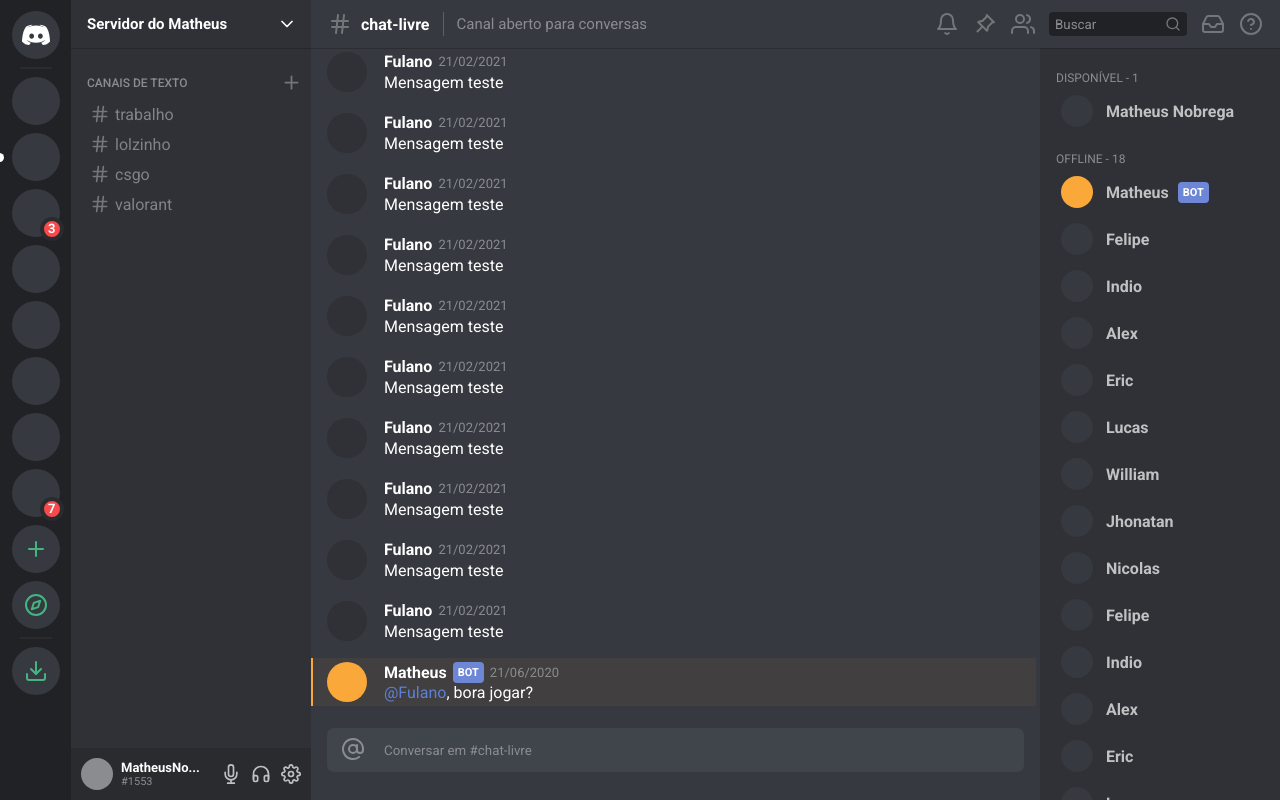
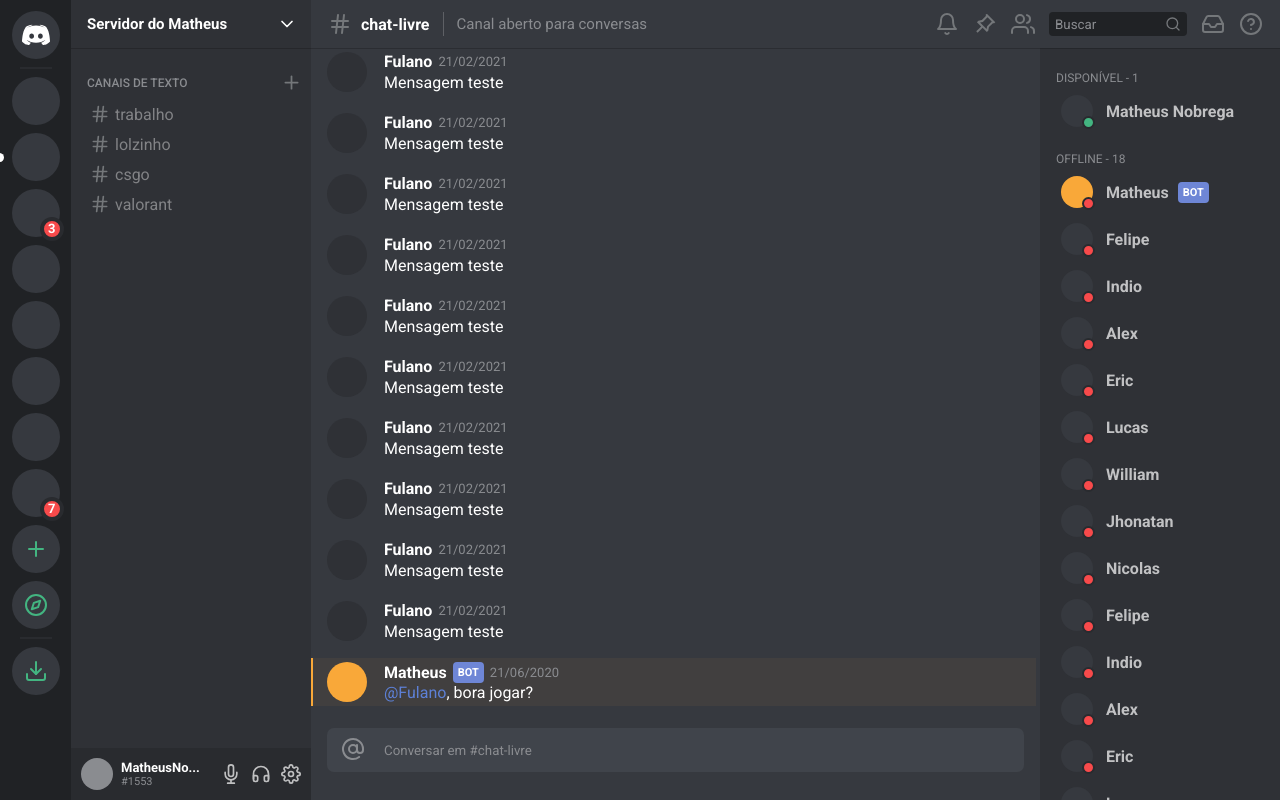
Before and after one commit to ma-nobrega/discord-clone, a React (Create React App) app: page / in a window 1280 px wide. Built offline with nearby package versions, Linux system fonts and the light colour scheme.

Commit message:
style: updating user list layout

```diff
--- a/src/components/UserList/index.tsx
+++ b/src/components/UserList/index.tsx
@@ -1,15 +1,16 @@
 import React from 'react';
 import { Container, Role, User, Avatar } from './styles';
 
-interface UserProps {
-  nickname: string;
+export interface UserProps {
+  nickname?: string;
   isBot?: boolean;
+  isOnline?: boolean;
 }
 
-const UserRow: React.FC<UserProps> = ({ nickname, isBot }) => {
+const UserRow: React.FC<UserProps> = ({ nickname, isBot, isOnline }) => {
   return (
     <User>
-      <Avatar className={isBot ? 'bot' : ''} />
+      <Avatar className={isBot ? 'bot' : ''} isOnline={isOnline} />
       <strong>{nickname}</strong>
       {isBot && <span>Bot</span>}
     </User>
@@ -20,7 +21,7 @@
   return (
     <Container>
       <Role>Disponível - 1</Role>
-      <UserRow nickname="Matheus Nobrega" />
+      <UserRow nickname="Matheus Nobrega" isOnline />
       <Role>Offline - 18</Role>
       <UserRow nickname="Matheus" isBot />
       <UserRow nickname="Felipe" />
--- a/src/components/UserList/styles.ts
+++ b/src/components/UserList/styles.ts
@@ -1,6 +1,6 @@
 import styled from 'styled-components';
 
-// import { FiChevronDown } from 'react-icons/fi';
+import { UserProps } from '.';
 
 export const Container = styled.div`
   grid-area: UL;
@@ -68,8 +68,9 @@
   }
 `;
 
-export const Avatar = styled.div`
+export const Avatar = styled.div<UserProps>`
   flex-shrink: 0;
+  position: relative;
 
   width: 32px;
   height: 32px;
@@ -80,4 +81,22 @@
   &.bot {
     background-color: var(--mention-detail);
   }
+
+  &::after {
+    background-color: ${props =>
+      props.isOnline ? 'var(--online)' : 'var(--offline)'};
+    width: 9px;
+    height: 9px;
+    position: absolute;
+    bottom: -2px;
+    right: -2px;
+    border-radius: 100%;
+    border: 2px solid var(--quaternary);
+    text-align: right;
+    font-size: 6px;
+    font-weight: bold;
+    color: var(--white);
+    content: '';
+    display: inline;
+  }
 `;
--- a/src/styles/GlobalStyles.ts
+++ b/src/styles/GlobalStyles.ts
@@ -36,9 +36,9 @@
     --mention-message: #413f3f;
 
     --link: #5d80d6;
-
-    --rocketseat: #6633cc;
     --server-options: #43b581;
 
+    --online:#43b581;
+    --offline:#f84a4b;
   }
 `;
```
